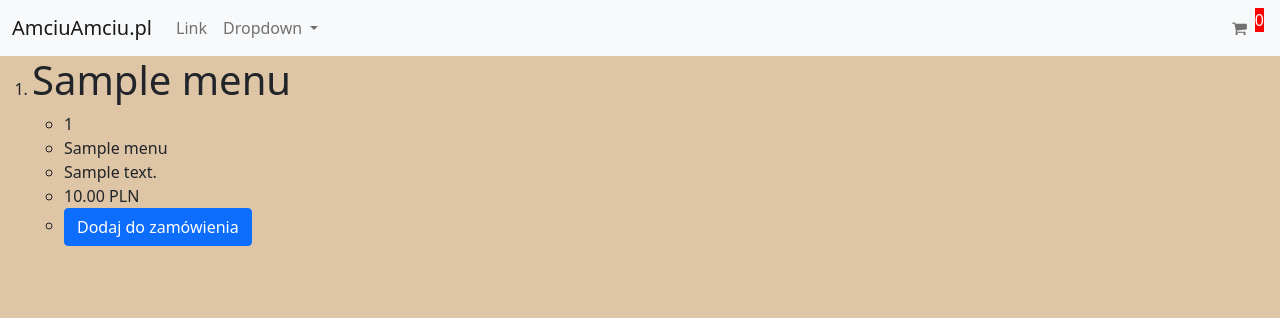
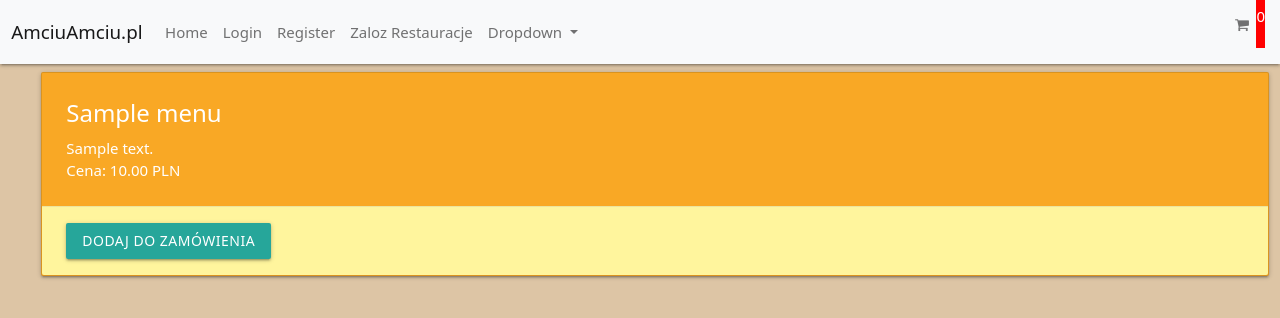
Before and after one commit to metalic24/amciuamciu.pl, a Django app: page /menu/1/ in a window 1280 px wide. Shown: the top 318 px of the page. Run offline with Django 3.2, Linux system fonts and the light colour scheme; tables that the repository leaves empty hold one stand-in row (values such as "Sample post").

Commit message:
Dodanie cssa do restauracji i menui

```diff
--- a/amciuamciu/amciuamciu/urls.py
+++ b/amciuamciu/amciuamciu/urls.py
@@ -23,7 +23,7 @@ from django.conf.urls.static import static
 
 urlpatterns = [
     path('users_amciu/',include('users_amciu.urls')),
-    path('',include('restaurant.urls')),
+    path('restaurant/',include('restaurant.urls')),
     path('menu/',include('menu.urls')),
     path('zamowienia/', include('zamowienia.urls')),
     path('admin/', admin.site.urls),
--- a/amciuamciu/menu/views.py
+++ b/amciuamciu/menu/views.py
@@ -29,6 +29,6 @@ def show_menu(request, rest_id):
     objs = menu.objects.filter(restaurant_id = rest_id)
 
     context = {
-        'objs':objs
+        'objs':objs,
     }
     return render(request,"menu/show_menu.html",context)
--- a/amciuamciu/templates/base.html
+++ b/amciuamciu/templates/base.html
@@ -6,6 +6,8 @@
 
 <link href="https://cdn.jsdelivr.net/npm/bootstrap@5.1.3/dist/css/bootstrap.min.css" rel="stylesheet" integrity="sha384-1BmE4kWBq78iYhFldvKuhfTAU6auU8tT94WrHftjDbrCEXSU1oBoqyl2QvZ6jIW3" crossorigin="anonymous">
 
+<!-- Compiled and minified CSS -->
+<link rel="stylesheet" href="https://cdnjs.cloudflare.com/ajax/libs/materialize/1.0.0/css/materialize.min.css">
 
 <link rel="stylesheet" href="https://cdnjs.cloudflare.com/ajax/libs/font-awesome/4.7.0/css/font-awesome.min.css">
 <link rel="stylesheet" type="text/css" href="{% static 'css/main.css' %}"/>
--- a/amciuamciu/templates/menu/show_menu.html
+++ b/amciuamciu/templates/menu/show_menu.html
@@ -10,7 +10,7 @@
 <ol>
 
 
-{% for obj in objs %}
+{% comment %} {% for obj in objs %}
 <li>
 <h1>{{obj.name}}</h1>
 <ul>
@@ -28,7 +28,30 @@
 
 </ul>
 </li>
-{% endfor %}
+{% endfor %} {% endcomment %}
+
+
+<div class="row">
+
+    {% for obj in objs %}
+
+    <div class="col s12 m6">
+      <div class="card yellow darken-3">
+        <div class="card-content white-text">
+          <span class="card-title">{{obj.name}}</span>
+          <p>{{obj.description}}</p>
+          <p>Cena: {{obj.price}} PLN</p>
+        </div>
+        <div class="card-action yellow lighten-3">
+            <a   class="add-to-cart btn btn-primary" href="#" > Dodaj do zamówienia</a>
+        </div>
+      </div>
+    </div>
+
+    {% endfor %}
+
+  </div>
+
 
 </ol>
 
--- a/amciuamciu/templates/navbar.html
+++ b/amciuamciu/templates/navbar.html
@@ -24,7 +24,10 @@
 
         <ul class="navbar-nav me-auto mb-2 mb-lg-0">
           <!-- Link -->
-          <li class="nav-item"><a class="nav-link" href="#">Link</a></li>
+          <li class="nav-item"><a class="nav-link" href="/restaurant">Home</a></li>
+          <li class="nav-item"><a class="nav-link" href="/users_amciu/login">Login</a></li>
+          <li class="nav-item"><a class="nav-link" href="/users_amciu/">Register</a></li>
+          <li class="nav-item"><a class="nav-link" href="/restaurant/create">Zaloz Restauracje</a></li>
           <!-- Dropdown -->
           <li class="nav-item dropdown">
             <a
```
Also changed, not shown: amciuamciu/templates/restaurant/show_restaurant.html (+21 -2 lines).
